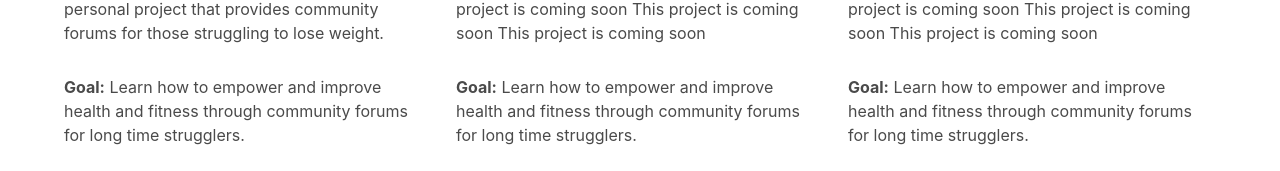
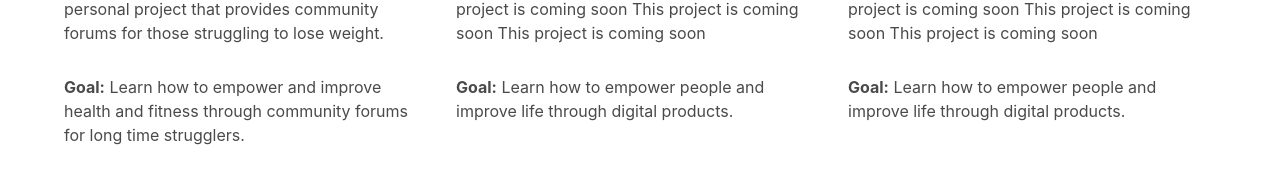
Before and after one commit to Morticia007/bulma-portfolio, a React (Create React App) app: page / in a window 1280 px wide. Shown: the part 1459-1630 px from the top of the page. Built offline with nearby package versions, Linux system fonts and the light colour scheme; grey boxes are pictures that could not be loaded.

Commit message:
Correct coming soon goals to reflect my passion in this work

```diff
--- a/src/Projects.js
+++ b/src/Projects.js
@@ -22,7 +22,7 @@ const projectList = [
     projectImage: ComingSoon,
     projectSummary: `This project is coming soon This project is coming soon This project is coming soon This project is coming soon`,
     projectGoal:
-      'Learn how to empower and improve health and fitness through community forums for long time strugglers.',
+      'Learn how to empower people and improve life through digital products.',
     projectPage: '',
   },
   {
@@ -32,7 +32,7 @@ const projectList = [
     projectImage: ComingSoon2,
     projectSummary: `This project is coming soon This project is coming soon This project is coming soon This project is coming soon`,
     projectGoal:
-      'Learn how to empower and improve health and fitness through community forums for long time strugglers.',
+      'Learn how to empower people and improve life through digital products.',
     projectPage: '',
   },
 ];
```
